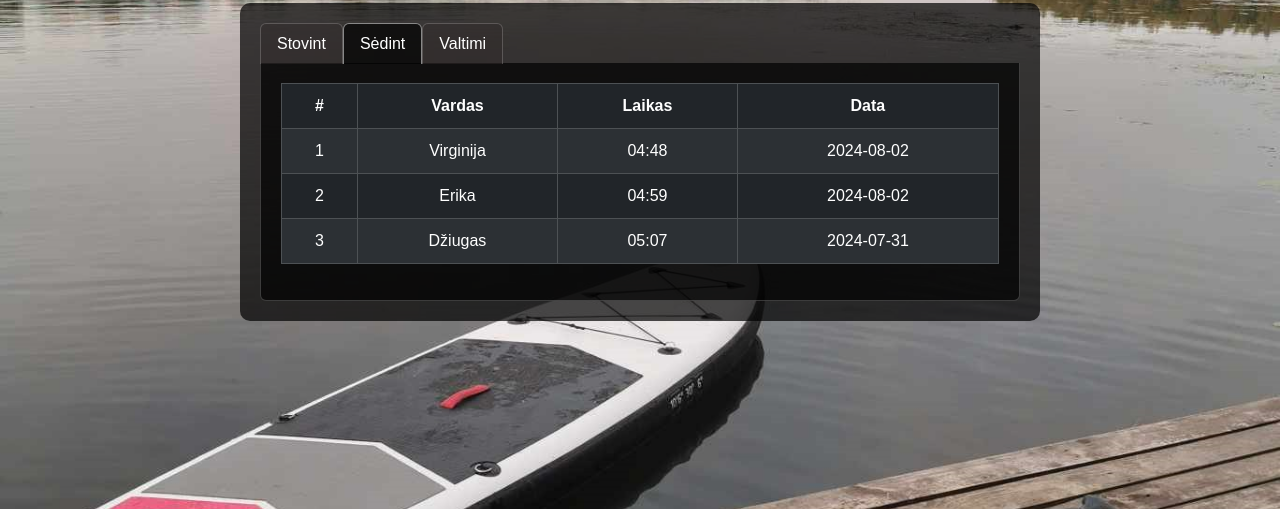
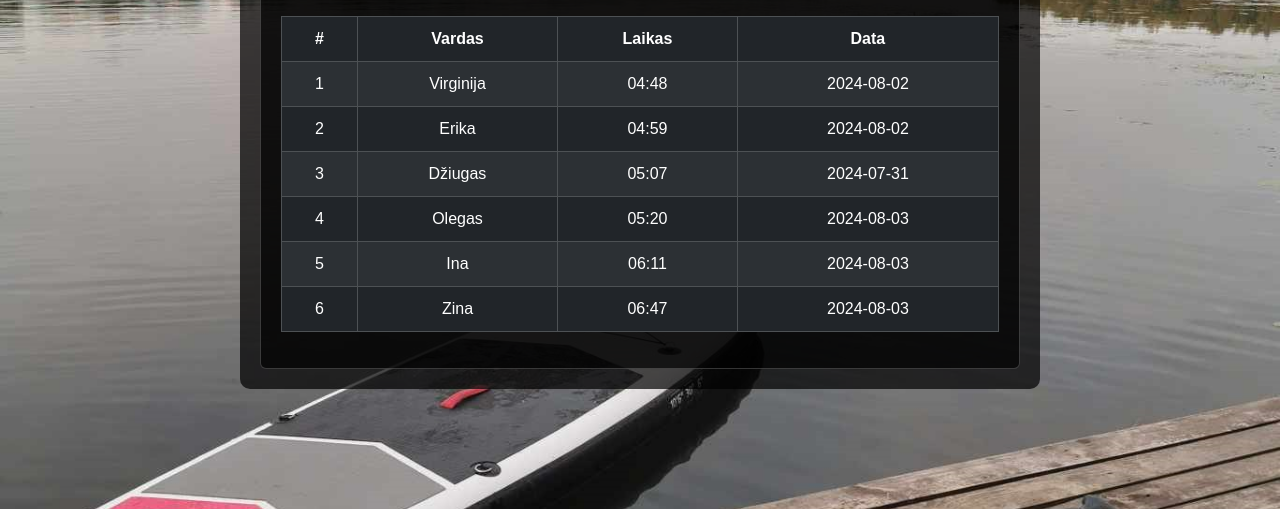
Before and after one commit to kadapb/leaderboard, a plain HTML site: page index.html in a window 1280 px wide. Both pictures are taken after a click on the tab "Sėdint". Shown: the part 291-800 px from the top of the page. Drawn offline with nearby package versions, Linux system fonts and the light colour scheme.

Commit message:
Update index.html, added more results

```diff
--- a/index.html
+++ b/index.html
@@ -154,6 +154,24 @@
                                 <td>05:07</td>
                                 <td>2024-07-31</td>
                             </tr>
+                            <tr>
+                                <td>4</td>
+                                <td>Olegas</td>
+                                <td>05:20</td>
+                                <td>2024-08-03</td>
+                            </tr>
+                            <tr>
+                                <td>5</td>
+                                <td>Ina</td>
+                                <td>06:11</td>
+                                <td>2024-08-03</td>
+                            </tr>
+                            <tr>
+                                <td>6</td>
+                                <td>Zina</td>
+                                <td>06:47</td>
+                                <td>2024-08-03</td>
+                            </tr>
                         </tbody>
                     </table>
                 </div>
@@ -170,6 +188,18 @@
                         <tbody>
                             <tr>
                                 <td>1</td>
+                                <td>Erika</td>
+                                <td>04:13</td>
+                                <td>2024-08-03</td>
+                            </tr>
+                            <tr>
+                                <td>2</td>
+                                <td>Olegas</td>
+                                <td>04:16</td>
+                                <td>2024-08-03</td>
+                            </tr>
+                            <tr>
+                                <td>3</td>
                                 <td>Rička</td>
                                 <td>04:32</td>
                                 <td>2024-06-24</td>
```
